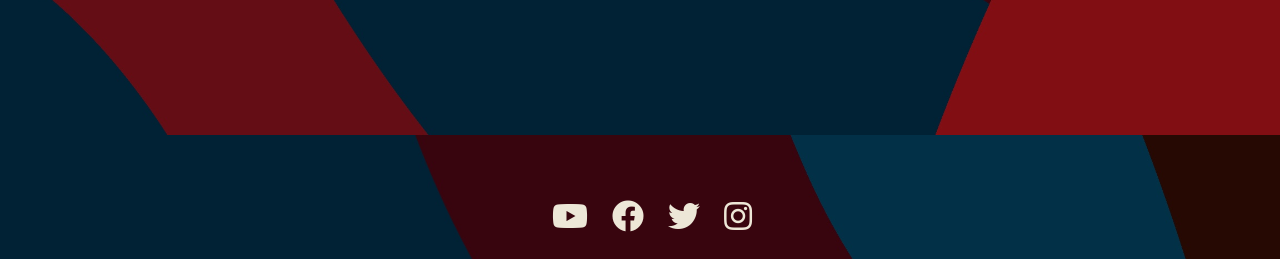
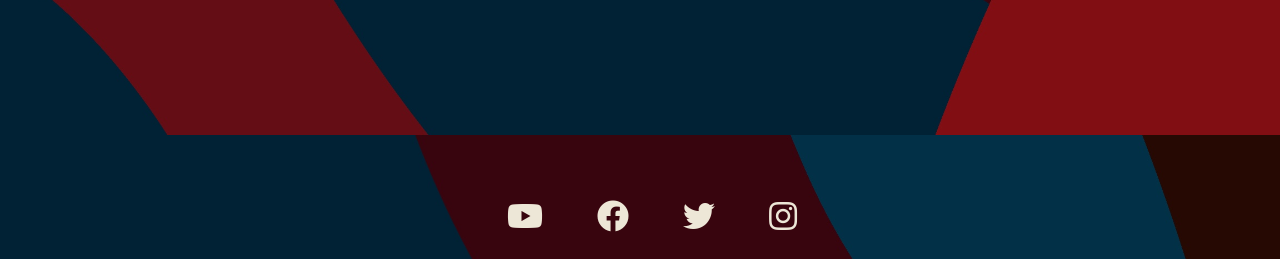
Before and after one commit to LukeThornton92/Milestone-Project-3-DATEVAULT, a Flask app: page / in a window 1280 px wide. Shown: the part 665-924 px from the top of the page. Run offline with Flask 3, Linux system fonts and the light colour scheme; some web fonts are replaced.

Commit message:
fix: readme updates and CSS error resolved

```diff
--- a/datevault/static/css/style.css
+++ b/datevault/static/css/style.css
@@ -109,7 +109,7 @@ footer {
 }
 
 .footer-link {
-  margin: 0 15 px;
+  margin: 0 15px;
   display: inline-block;
 }
 
```
Also changed, not shown: README.md, datevault/static/images/CSSvalerror.png (added), datevault/static/images/Deleteuser.png (added).
